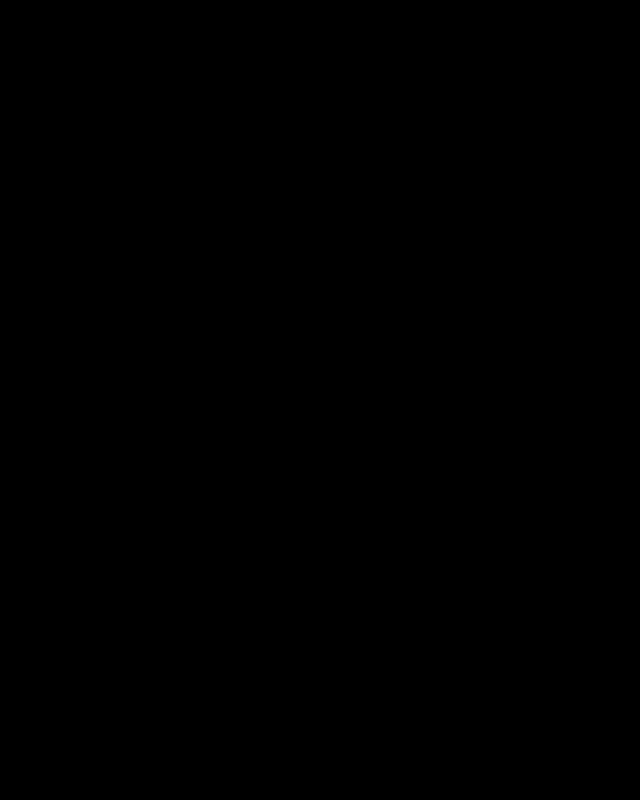
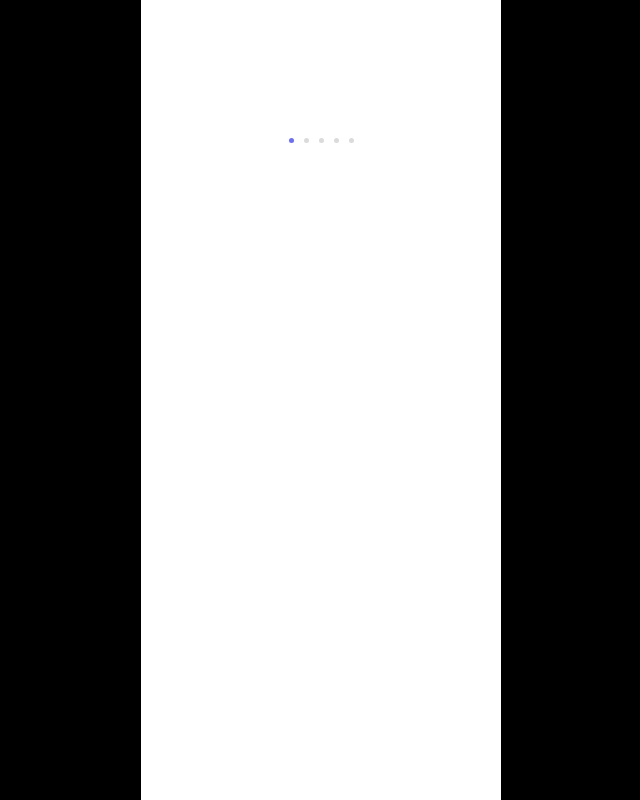
Before and after one commit to okey-doggy/demo, a React (Vite) app: page /matching/select-training in a window 1280 px wide. Before the commit this address had no page. Shown: the whole page, without its empty margins (319-959 px from the left). Built offline with nearby package versions, Linux system fonts and the light colour scheme; a web font is replaced by a local one.

Commit message:
#feat select page add.

```diff
--- a/src/App.tsx
+++ b/src/App.tsx
@@ -1,6 +1,7 @@
 import { Routes, Route } from "react-router-dom";
 import Home from "./pages/home/Home";
 import Buddy from "./pages/matching/buddy/Buddy";
+import SelectTraining from "./pages/matching/select-training/SelectTraining";
 
 function App() {
   return (
@@ -8,6 +9,7 @@
       <Route path="/" element={<Home />} />
       <Route path="/matching">
         <Route path="buddy" element={<Buddy />} />
+        <Route path="select-training" element={<SelectTraining />} />
       </Route>
       <Route path="/" element={<Home />} />
     </Routes>
--- /dev/null
+++ b/src/pages/matching/select-training/SelectTraining.module.scss
@@ -0,0 +1,6 @@
+@import "../../../styles/variable";
+
+.container {
+  width: 100%;
+  min-height: 640px;
+}
--- /dev/null
+++ b/src/pages/matching/select-training/SelectTraining.tsx
@@ -0,0 +1,19 @@
+import React from "react";
+import Layout from "@/layout/Layout";
+import styles from "./SelectTraining.module.scss";
+import Header from "@/components/common/header/Header";
+import Indicators from "@/components/common/indicators/Indicators";
+
+function SelectTraining() {
+  return (
+    <Layout>
+      <div className={styles.container}>
+        <Header>
+          <Indicators />
+        </Header>
+      </div>
+    </Layout>
+  );
+}
+
+export default SelectTraining;
```
